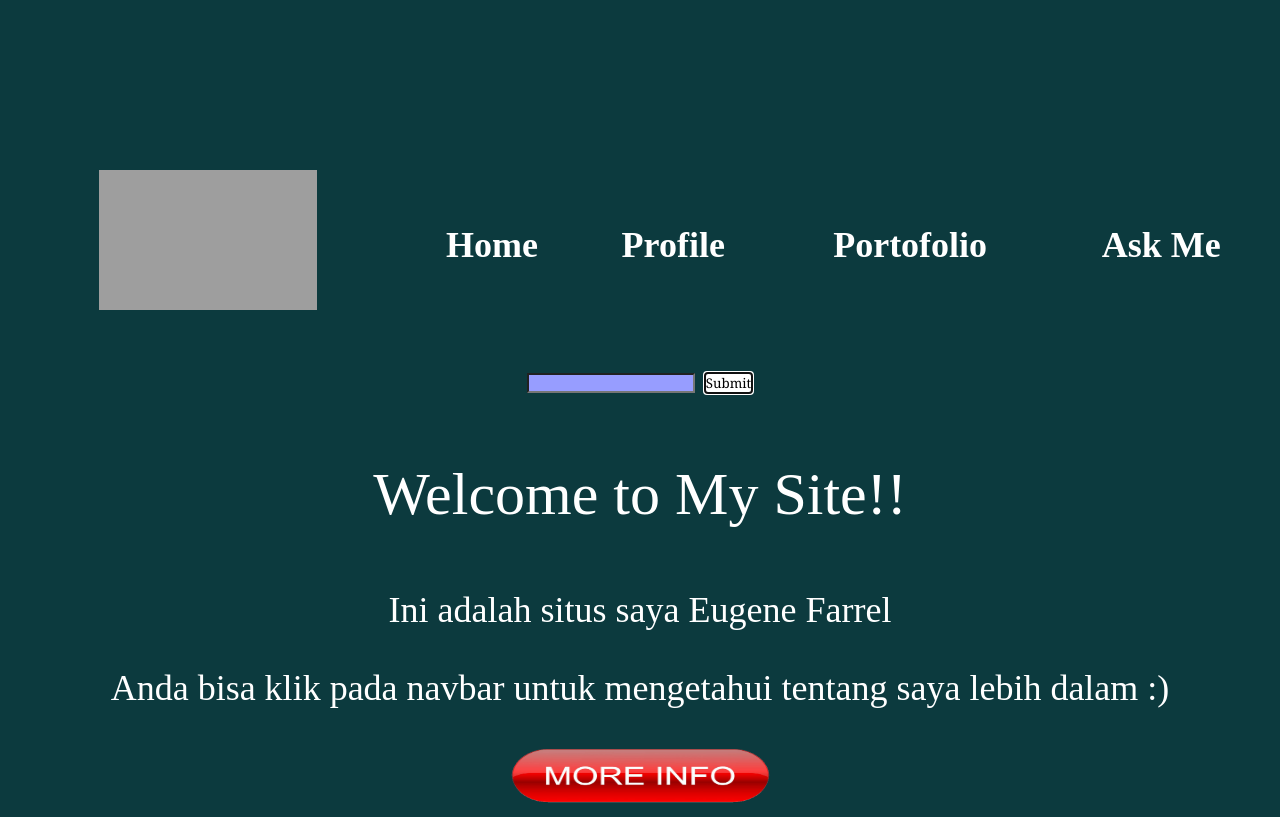
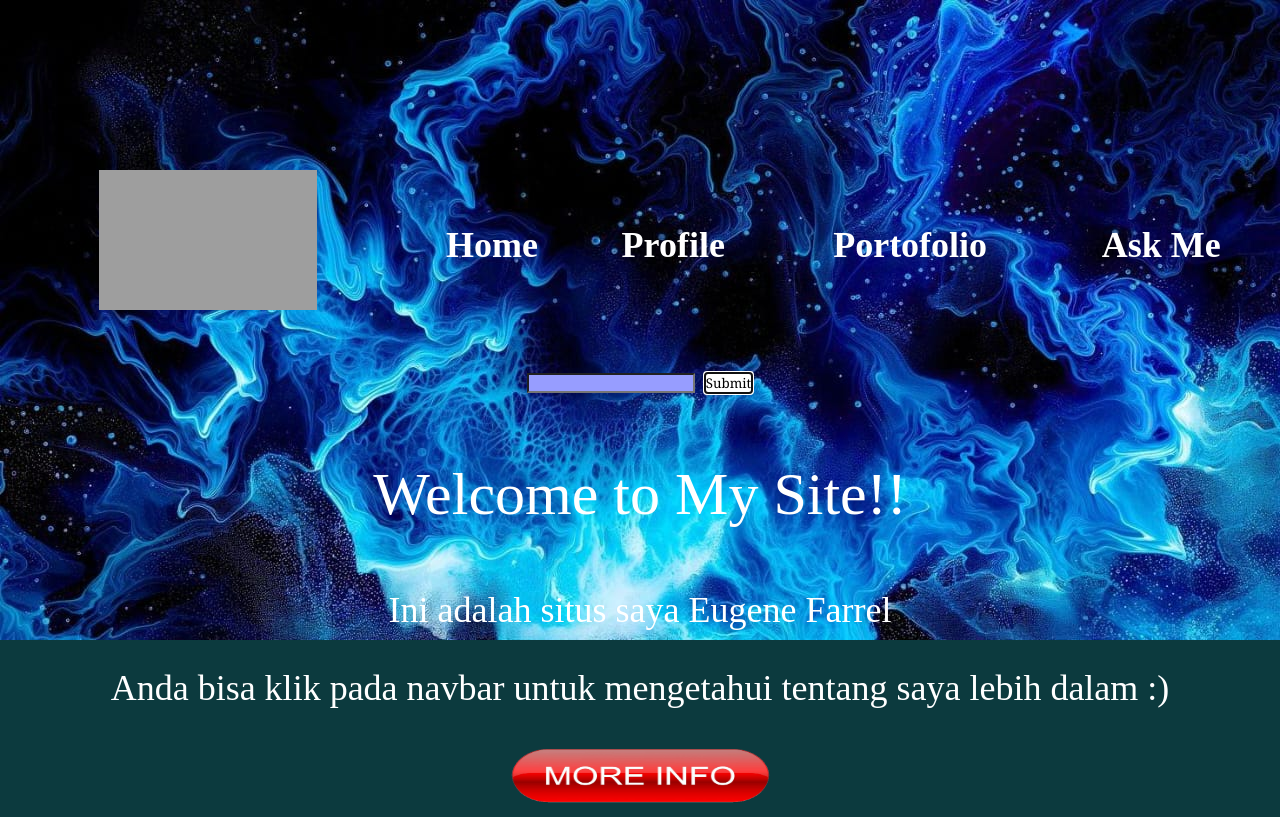
Before and after one commit to SkyLine-95/SkyLine95---Likmi, a plain HTML site: page index.html in a window 1280 px wide. Shown: the top 817 px of the page. Drawn offline with Linux system fonts and the light colour scheme; grey boxes are pictures that could not be loaded.

Commit message:
P
Signed-off-by: SkyLine-95 <154000124+SkyLine-95@users.noreply.github.com>

```diff
--- a/index.html
+++ b/index.html
@@ -5,11 +5,11 @@
 <title>Untitled Document</title>
 <style type="text/css">
 body {
-	background-image: url(../../SkyLine/Hatsune%20Miku%20Wallpaper%27s/21.jpg);
-	background-repeat: no-repeat;
-	text-align: center;
-	font-size: 36px;
-	background-color: #0C3A3E;
+    background-image: url(WhatsApp%20Image%202024-10-27%20at%2020.47.41.jpeg);
+    background-repeat: no-repeat;
+    text-align: center;
+    font-size: 36px;
+    background-color: #0C3A3E;
 }
 body,td,th {
 	color: #FFFFFF;
```
Also changed, not shown: About me.html (+2 -1 lines), Ask Me.html (+2 -1 lines), Portofolio.html (+2 -1 lines).
